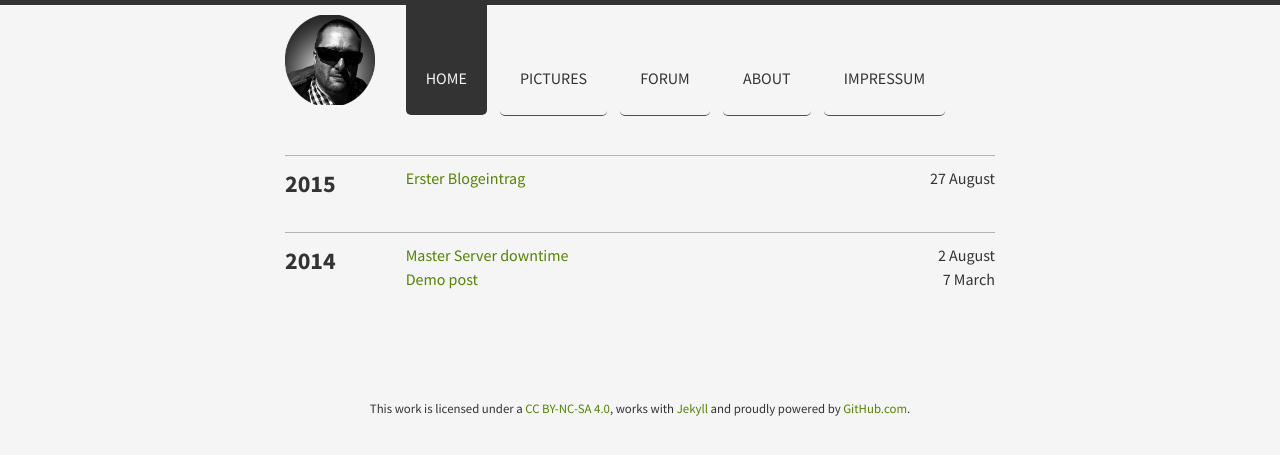
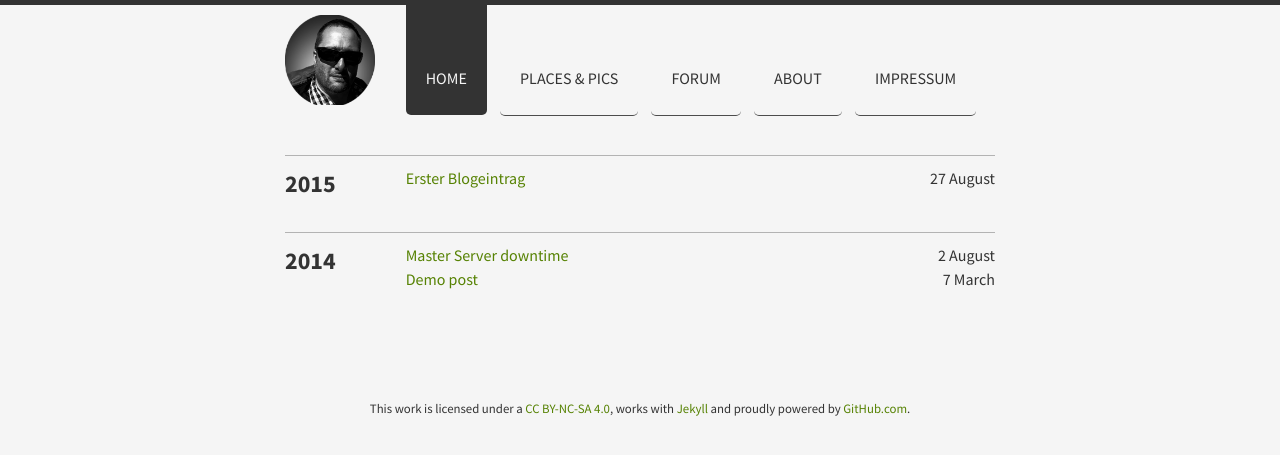
Before and after one commit to netbuk/netbuk.github.io, a Jekyll site: the page built from index.html, in a window 1280 px wide. Shown: the top 455 px of the page. Built offline with Jekyll 4.4.1, drawn with Linux system fonts in a browser that asks for light colours; nearby versions of some CDN libraries; Markdown is read by kramdown in place of the engine named in the settings.

Commit message:
Navigation

```diff
--- a/_data/links.yml
+++ b/_data/links.yml
@@ -2,7 +2,7 @@
   title: Home
 
 - url: /big pictures
-  title: Pictures
+  title: Places & Pics
 
 - url: http://forum.netbuk.dk
   title: Forum
```
